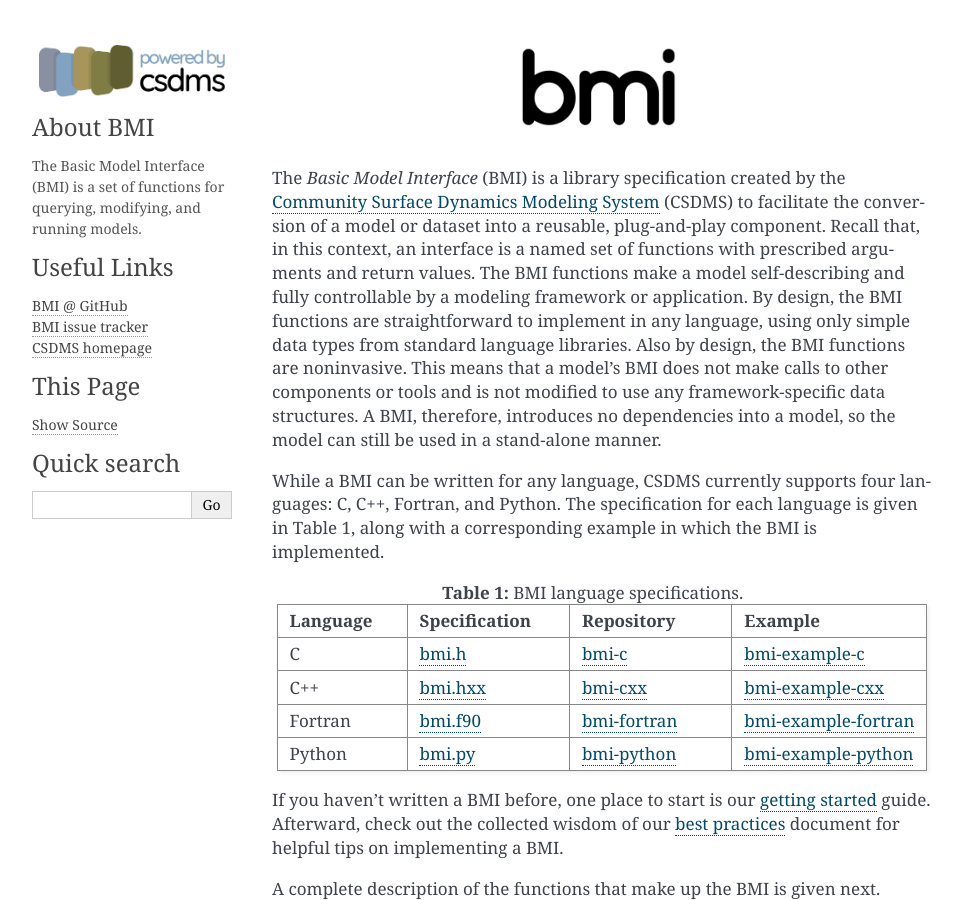
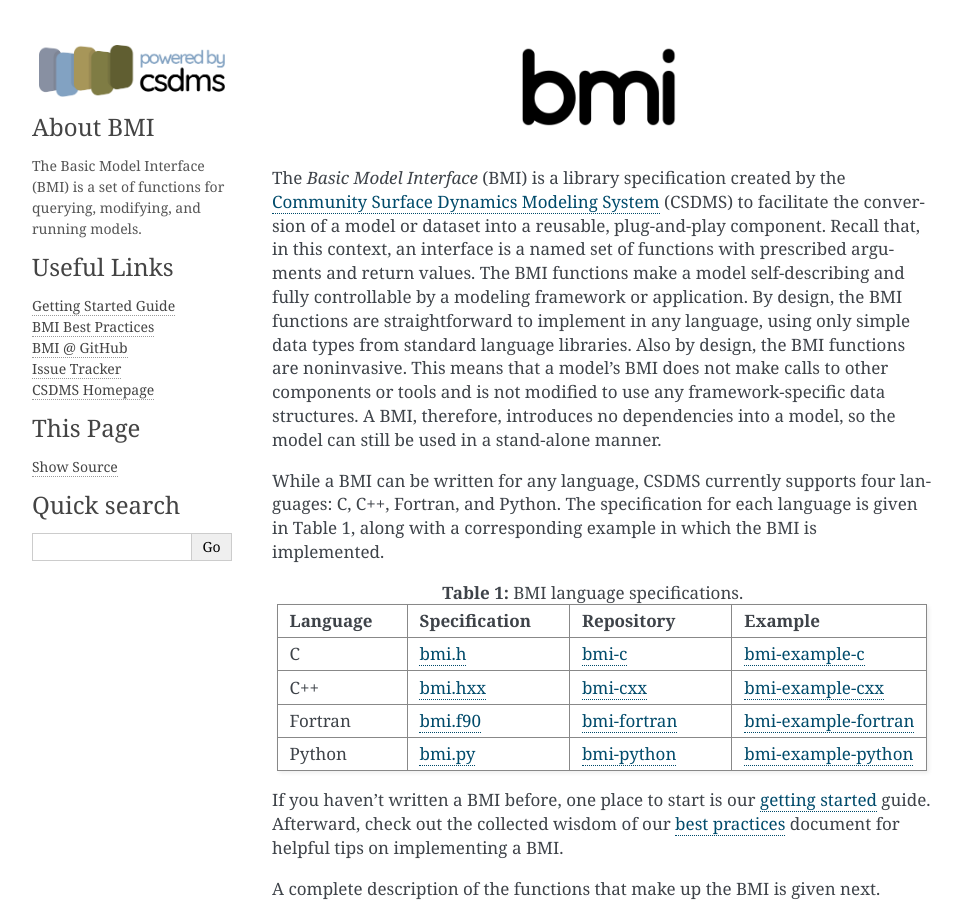
Before and after one commit to csdms/bmi, a Sphinx documentation site: the page built from docs/source/index.rst, in a window 1280 px wide and 900 px high. Shown: the whole window, without its empty margins (148-1109 px from the left). Built offline with Sphinx 7.4.7, drawn with Linux system fonts in a browser that asks for light colours; formulas are drawn with MathJax 3.

Commit message:
Add getting started and best practices docs to sidebar links

```diff
--- a/docs/source/_templates/links.html
+++ b/docs/source/_templates/links.html
@@ -1,6 +1,8 @@
 <h3>Useful Links</h3>
 <ul>
+  <li><a href="./bmi.getting_started.html">Getting Started Guide</a></li>
+  <li><a href="./bmi.best_practices.html">BMI Best Practices</a></li>
   <li><a href="https://github.com/csdms/bmi/">BMI @ GitHub</a></li>
-  <li><a href="https://github.com/csdms/bmi/issues">BMI issue tracker</a></li>
-  <li><a href="https://csdms.colorado.edu">CSDMS homepage</a></li>
+  <li><a href="https://github.com/csdms/bmi/issues">Issue Tracker</a></li>
+  <li><a href="https://csdms.colorado.edu">CSDMS Homepage</a></li>
 </ul>
```
